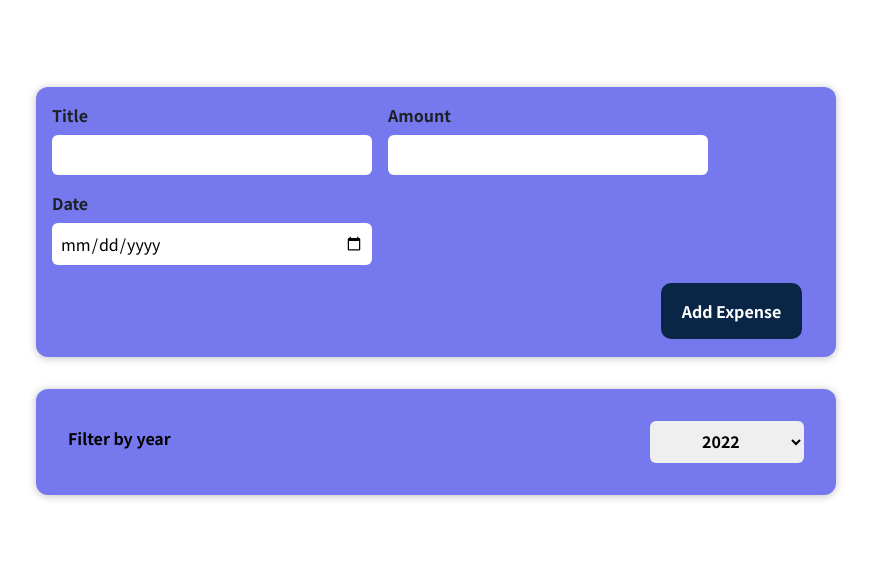
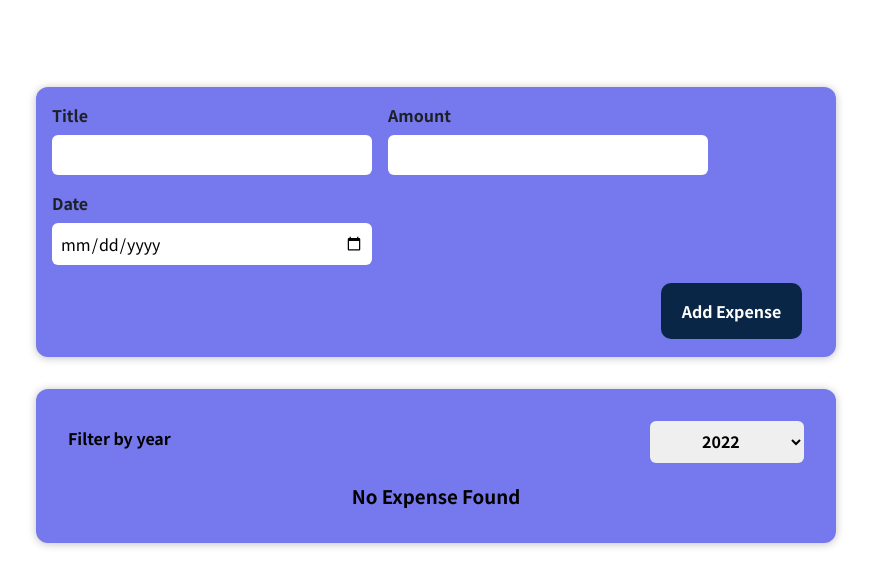
Before and after one commit to yuvaraj21/React-Bootcamp, a React (Create React App) app in the folder Expense-Tracker/: page / in a window 1280 px wide. Shown: the top 586 px of the page, without its empty margins (204-1075 px from the left). Built offline with nearby package versions, Linux system fonts and the light colour scheme.

Commit message:
Expense List component added

```diff
--- /dev/null
+++ b/Expense-Tracker/src/component/Expenses/ExpenseList.js
@@ -0,0 +1,19 @@
+import React from 'react';
+import ExpenseItem from './ExpenseItem';
+
+const ExpenseList = (props) => {
+  if (props.expense.length === 0) {
+    return <h3>No Expense Found</h3>;
+  }
+  return props.expense.map((expense) => {
+    return (
+      <ExpenseItem
+        key={expense.id}
+        title={expense.name}
+        amount={expense.price}
+        date={expense.date}
+      />
+    );
+  });
+};
+export default ExpenseList;
--- a/Expense-Tracker/src/component/Expenses/Expenses.js
+++ b/Expense-Tracker/src/component/Expenses/Expenses.js
@@ -1,6 +1,6 @@
 import React, { useState } from 'react';
 import Card from '../UI/Card';
-import ExpenseItem from './ExpenseItem';
+import ExpenseList from './ExpenseList';
 import './Expenses.css';
 import ExpensesFilter from './ExpensesFilter';
 
@@ -15,22 +15,14 @@ const Expenses = (props) => {
   const filteredExpenses = props.expenses.filter((expense) => {
     return expense.date.getFullYear().toString() === filteredYear;
   });
+
   return (
     <Card className="expenses">
       <ExpensesFilter
         selected={filteredYear}
         onChangeFilter={filterChangeHandler}
       />
-      {filteredExpenses.map((expense) => {
-        return (
-          <ExpenseItem
-            key={expense.id}
-            title={expense.name}
-            amount={expense.price}
-            date={expense.date}
-          />
-        );
-      })}
+      <ExpenseList expense={filteredExpenses} />
     </Card>
   );
 };
```
